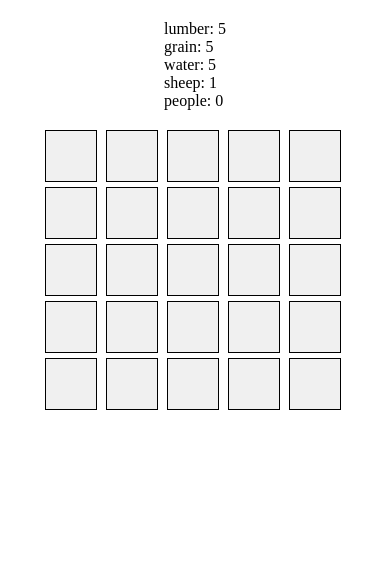
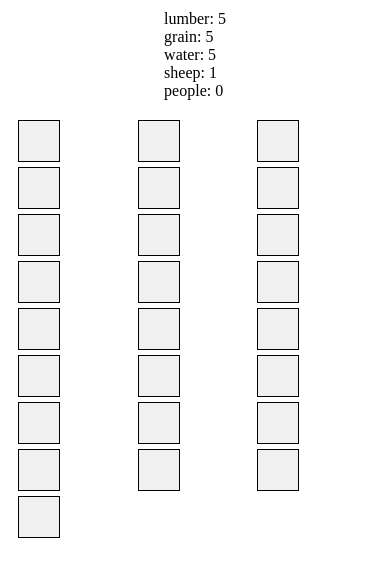
Before and after one commit to mikeboi08/Village-Starter, a React (Vite) app: page / in a window 390 px wide. Shown: the top 576 px of the page. Built offline with nearby package versions, Linux system fonts and the light colour scheme.

Commit message:
Add mobile first

```diff
--- a/src/components/Map/styles/Map.css
+++ b/src/components/Map/styles/Map.css
@@ -1,7 +1,14 @@
 .map {
-    display: grid;
-    grid-template-columns: repeat(5, 1fr); /* Creates 5 columns */
-    gap: 5px; /* Adds spacing between tiles */
-    margin: 20px auto;
-    width: 300px; /* Adjust based on your preference */
+  display: grid;
+  grid-template-columns: repeat(5, 1fr); /* Creates 5 columns */
+  gap: 5px; /* Adds spacing between tiles */
+  margin: 20px auto;
+  width: 300px; /* Adjust based on your preference */
   }
+  @media screen and (max-width: 768px) {
+  .map {
+  grid-template-columns: repeat(3, 1fr); /* Reduce to 3 columns */
+  width: 100%; /* Occupy full width on small screens */
+  max-width: 100%; /* Prevent overflow */
+  }
+  }
--- a/src/components/Map/styles/Tile.css
+++ b/src/components/Map/styles/Tile.css
@@ -12,3 +12,10 @@
   .tile:hover {
   background-color: #ddd; /* Slight hover effect */
   }
+
+  @media screen and (max-width: 768px) {
+  .tile {
+  width: 40px; /* Reduce tile size for smaller screens */
+  height: 40px;
+  }
+  }
--- a/src/styles/App.css
+++ b/src/styles/App.css
@@ -1,6 +1,12 @@
 .app {
-    display: flex;
-    flex-direction: column;
-    align-items: center;
-    margin: 20px;
+  display: flex;
+  flex-direction: column;
+  align-items: center;
+  margin: 20px;
   }
+
+  @media screen and (max-width: 768px) {
+  .app {
+  margin: 10px; /* Reduce margin for smaller screens */
+  }
+  }
```
Lines whose indentation alone changed are shown as unchanged.
